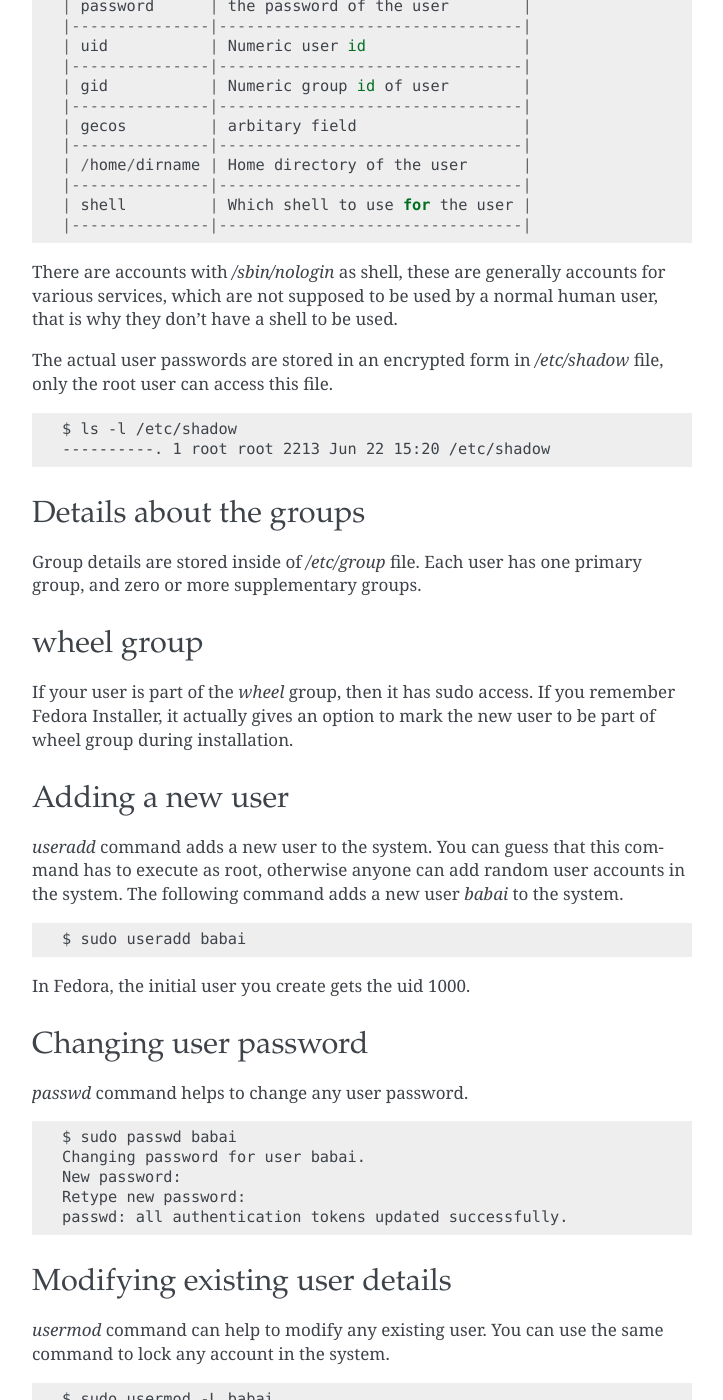
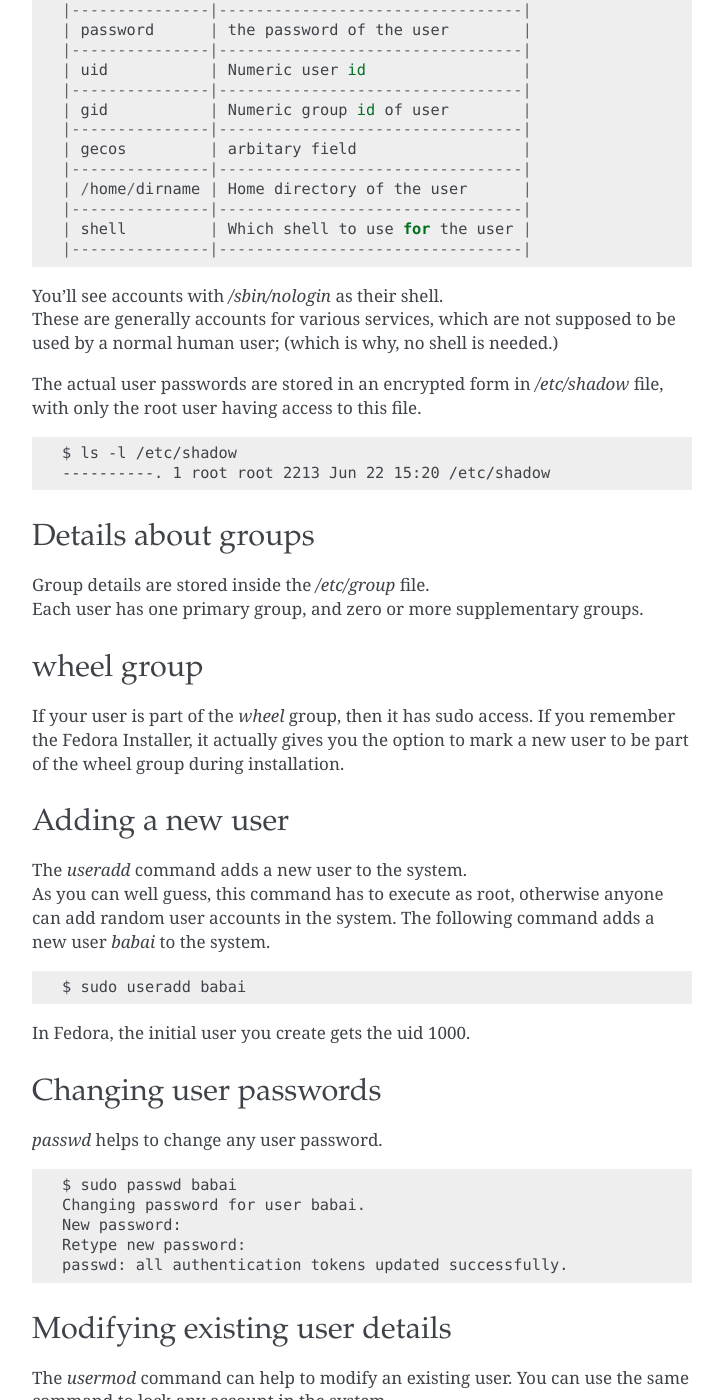
Before and after one commit to kushaldas/lym, a Sphinx documentation site: the page built from docs/users.md, in a window 1280 px wide and 1400 px high, scrolled down 1379 px. Shown: the whole window, without its empty margins (388-1111 px from the left). Built offline with Sphinx 7.4.7, drawn with Linux system fonts in a browser that asks for light colours; a script that is not in the unit is left out; some of the changed text lies outside the part shown.

Commit message:
Update users.md
Text & Grammar edits

````diff
--- a/docs/users.md
+++ b/docs/users.md
@@ -1,21 +1,22 @@
 ## Users and Groups
 
-In this chapter we will learn about user and group management on your
-system, and also about basic access control.
+In this chapter we’ll learn about user and group management on your system, and also about basic access control.
 
-In Linux everything is associated to an user and a group. Based on these values, the system who can access what part of the system. That includes files, directories, network ports etc.
+In Linux everything is associated to an user and a group.
+Based on these values, the system figures out, who can access what part of the system.
+That includes files, directories, network ports etc.
 
 ### Finding the owner of file
 
-We can use *ls -l* command to find the owner, and group of a file or directory.
+We use the *ls -l* command to find the owner, and group of a file or directory.
 
 ![](img/lsl.png)
 
-In the above example, fedora is the name of the owner and group both. The first value talks about who all can access this file (we will learn about it in some time).
+In the above example, fedora is the name of the owner and group both. The first value talks about who can access this file (we will learn about this in a while.)
 
 ### /etc/passwd file
 
-*/etc/passwd* contains all the user available in the system. This is a plain text file, means you can view the information by using *cat* command.
+*/etc/passwd* contains all the users available in the system. This is a plain text file (this means you can view the information by using *cat* command.)
 
 ```
 $ cat /etc/passwd
@@ -68,33 +69,33 @@ username:password:uid:gid:gecos:/home/dirname:shell
 |---------------|---------------------------------|
 ```
 
-There are accounts with */sbin/nologin* as shell, these are generally
-accounts for various services, which are not supposed to be used by a normal human user, that is why they don't have a shell to be used.
+You’ll see accounts with */sbin/nologin* as their shell.
+These are generally accounts for various services, which are not supposed to be used by a normal human user; (which is why, no shell is needed.)
 
-The actual user passwords are stored in an encrypted form in  */etc/shadow* file, only the
-root user can access this file.
+The actual user passwords are stored in an encrypted form in  */etc/shadow* file, with only the
+root user having access to this file.
 
 ```
 $ ls -l /etc/shadow
 ----------. 1 root root 2213 Jun 22 15:20 /etc/shadow
 ```
 
-### Details about the groups
+### Details about groups
 
-Group details are stored inside of */etc/group* file. Each user has
-one primary group, and zero or more supplementary groups.
+Group details are stored inside the */etc/group* file.
+Each user has one primary group, and zero or more supplementary groups.
 
 ### wheel group
 
-If your user is part of the *wheel* group, then it has sudo access. If you remember Fedora Installer, it actually gives an option to mark the new user to be part of wheel group during installation.
+If your user is part of the *wheel* group, then it has sudo access. If you remember the Fedora Installer, it actually gives you the option to mark a new user to be part of the wheel group during installation.
 
 ```eval_rst
 .. index:: useradd
 ```
 ### Adding a new user
 
-*useradd* command adds a new user to the system. You can guess that this command has to execute as root, otherwise anyone can add random user accounts in the system. The following command adds a new user
-*babai* to the system.
+The *useradd* command adds a new user to the system.
+As you can well guess, this command has to execute as root, otherwise anyone can add random user accounts in the system. The following command adds a new user *babai* to the system.
 
 ```
 $ sudo useradd babai
@@ -105,9 +106,9 @@ In Fedora, the initial user you create gets the uid 1000.
 ```eval_rst
 .. index:: passwd
 ```
-### Changing user password
+### Changing user passwords
 
-*passwd* command helps to change any user password.
+*passwd* helps to change any user password.
 
 ```
 $ sudo passwd babai
@@ -122,7 +123,7 @@ passwd: all authentication tokens updated successfully.
 ```
 ### Modifying existing user details
 
-*usermod* command can help to modify any existing user.
+The *usermod* command can help to modify an existing user.
 You can use the same command to lock any account in the system.
 
 ```
@@ -135,6 +136,6 @@ su: Authentication failure
 ```eval_rst
 .. index:: userdel
 ```
-### Deleting an user
+### Deleting a user
 
-We can use *userdel* command to delete an user from the system.
+We use the *userdel* command to delete a user from the system.
````
